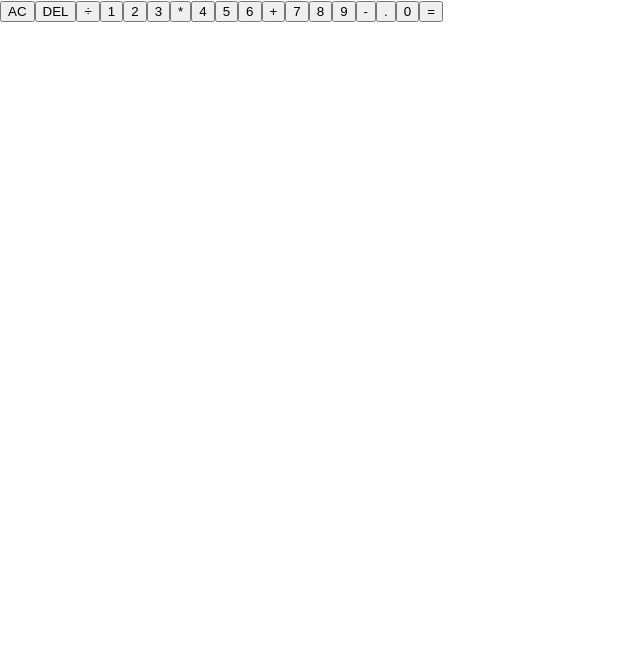
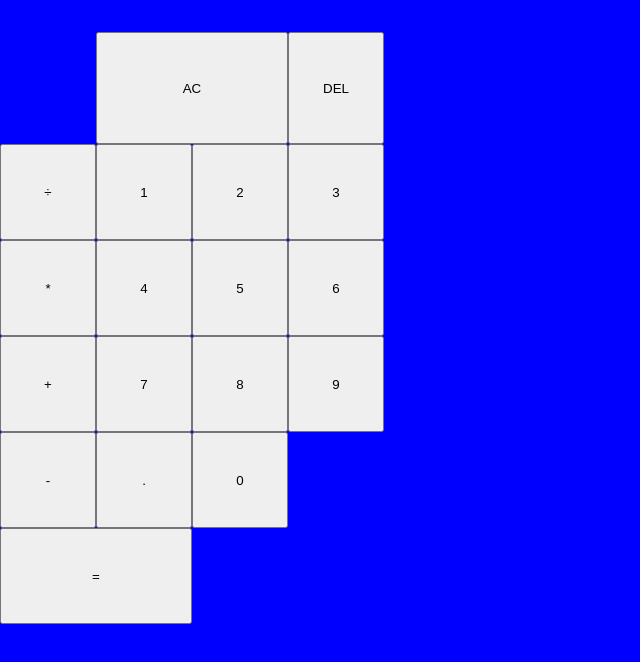
Before and after one commit to ElenaSparshott/react-calculator, a React (Create React App) app: page / in a window 1280 px wide. Shown: the top 662 px of the page, without its empty margins (0-640 px from the left). Built offline with nearby package versions, Linux system fonts and the light colour scheme.

Commit message:
css added for buttons

```diff
--- a/src/App.js
+++ b/src/App.js
@@ -1,13 +1,15 @@
+import "./styles.css";
+
+
 function App() {
+
+
   return (
     <div className="calculator-grid">
       <div className="output">
-        <div className="previous-operand">
-          <div className="current-operand">
-
-          </div>
-        </div>
-      </div>
+        <div className="previous-operand"></div>
+          <div className="current-operand"></div>
+    </div>
       <button className="span-two">AC</button>
       <button>DEL</button>
       <button>÷</button>
@@ -25,7 +27,7 @@ function App() {
       <button>-</button>
       <button>.</button>
       <button>0</button>
-      <button>=</button>
+      <button className="span-two">=</button>
 
     </div>
   )
--- /dev/null
+++ b/src/styles.css
@@ -0,0 +1,23 @@
+*, *::before, *::after {
+    box-sizing: border-box;
+}
+
+body {
+    margin: 0;
+    background: blue;
+}
+
+.calculator-grid {
+    display: grid;
+    margin-top: 2rem;
+    grid-template-columns: repeat(4, 6rem);
+    grid-template-rows: minmax(7rem, auto) repeat(5, 6rem);
+}
+
+.span-two{
+    grid-column: span 2;
+}
+
+output {
+    grid-column: 1 / -1;
+}
```
